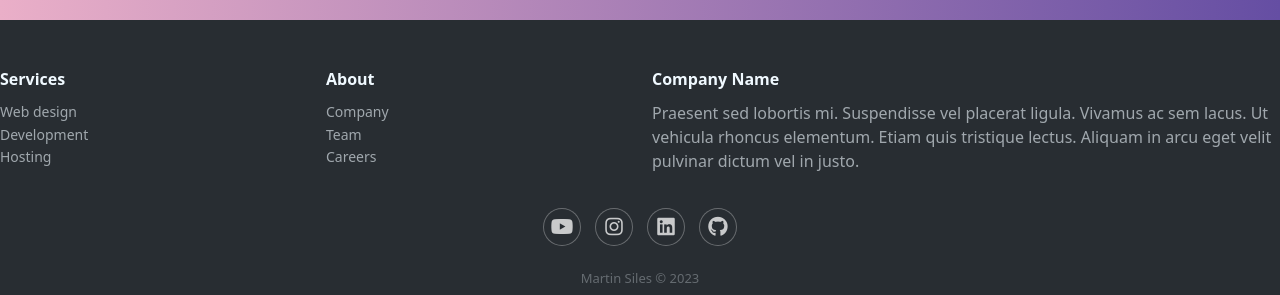
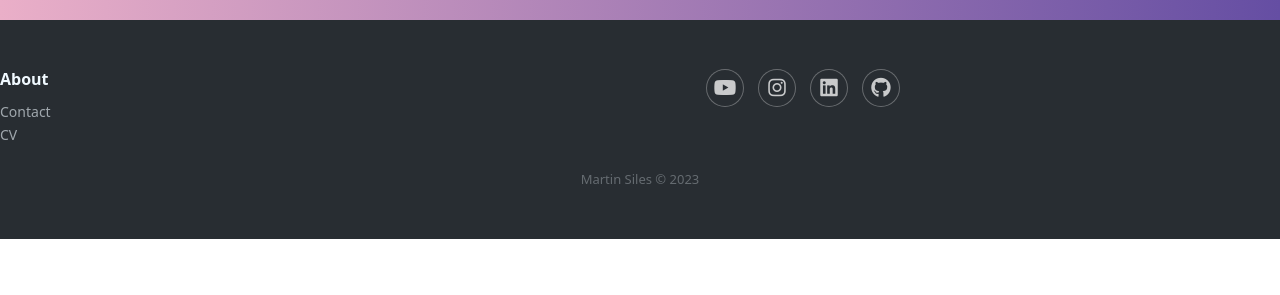
Before and after one commit to Martinsr99/PortFolio, an Angular app: page / in a window 1280 px wide. Shown: the part 836-1131 px from the top of the page. After the commit the page ends 1075 px from the top, so only its background shows below. Built offline with nearby package versions, Linux system fonts and the light colour scheme.

Commit message:
feat: Resize video when closing card

```diff
--- a/src/app/pages/main/main.component.html
+++ b/src/app/pages/main/main.component.html
@@ -9,7 +9,7 @@
             <div class="card card0">
                 <div class="border">
                     <h2>Martin Siles</h2>
-                    <button class="card-button" (click)="disableCard()">Let's go</button>
+                    <button type="button"  (click)="disableCard()" class="card-button btn waves-effect waves-light btn-rounded btn-outline-secondary">Let's go</button>
                     <div class="icons">
                         <a href="https://www.youtube.com/channel/UCAE-h6LasCo18dJymGM5eKg"><i class="fa-brands fa-youtube" style="color: #ffffff;"></i></a>
                         <a href="https://www.instagram.com/siles99/"><i class="fa-brands fa-instagram" style="color: #ffffff;"></i></a>
@@ -24,9 +24,11 @@
 
     </div>
     <!-- The HTML5 video element that will create the background video on the header -->
-    <iframe width="100%" height="100%" class="video" src="https://www.youtube.com/embed/y6MNk25ANMM?autoplay=1&mute=1"
-        title="YouTube video player" frameborder="0"
-        allow="accelerometer; autoplay; clipboard-write; encrypted-media; gyroscope; picture-in-picture; web-share"
-        allowfullscreen></iframe>
+
+
+            <iframe class="video" id="video" src="https://www.youtube.com/embed/y6MNk25ANMM?autoplay=1&mute=1"
+            title="YouTube video player" frameborder="0"
+            allow="accelerometer; autoplay; clipboard-write; encrypted-media; gyroscope; picture-in-picture; web-share"
+            allowfullscreen></iframe>
 
 </div>
--- a/src/app/pages/main/main.component.ts
+++ b/src/app/pages/main/main.component.ts
@@ -8,14 +8,20 @@ import { Component } from '@angular/core';
 export class MainComponent {
 
   public cardShown:boolean = true;
-  public overlay = document.getElementById('overlay')
 
   disableCard() {
     this.cardShown=false
-    console.log(this.overlay)
+    this.resizeDiv()
 
+  }
+  resizeDiv() {
+    const videoElement = document.getElementById('video');
+    if (videoElement) {
+      videoElement.style.transform = 'scale(0.5)';
+    }
   }
 
 
 
+
 }
--- a/src/app/shared/footer/footer.component.html
+++ b/src/app/shared/footer/footer.component.html
@@ -3,26 +3,20 @@
 
         <div class="row">
             <div class="col-sm-6 col-md-3 item">
-                    <h3>Services</h3>
+                <h3>About</h3>
                 <ul>
-                        <li><a href="#">Web design</a></li>
-                        <li><a href="#">Development</a></li>
-                        <li><a href="#">Hosting</a></li>
+                    <li><a href="#">Contact</a></li>
+                    <li><a href="#">CV</a></li>
                 </ul>
             </div>
-                <div class="col-sm-6 col-md-3 item">
-                    <h3>About</h3>
-                    <ul>
-                        <li><a href="#">Company</a></li>
-                        <li><a href="#">Team</a></li>
-                        <li><a href="#">Careers</a></li>
-                    </ul>
+            <div class="col item social">
+                <a href="https://www.youtube.com/channel/UCAE-h6LasCo18dJymGM5eKg"><i
+                        class="fa-brands fa-youtube"></i></a>
+                <a href="https://www.instagram.com/siles99/"><i class="fa-brands fa-instagram"></i></a>
+                <a href="https://www.linkedin.com/in/martinsilesreche588bba177/"><i
+                        class="fa-brands fa-linkedin"></i></a>
+                <a href="https://github.com/Martinsr99"><i class="fa-brands fa-github"></i></a>
             </div>
-                <div class="col-md-6 item text">
-                    <h3>Company Name</h3>
-                    <p>Praesent sed lobortis mi. Suspendisse vel placerat ligula. Vivamus ac sem lacus. Ut vehicula rhoncus elementum. Etiam quis tristique lectus. Aliquam in arcu eget velit pulvinar dictum vel in justo.</p>
-                </div>
-                <div class="col item social"><a href="https://www.youtube.com/channel/UCAE-h6LasCo18dJymGM5eKg"><i class="fa-brands fa-youtube"></i></a><a href="https://www.instagram.com/siles99/"><i class="fa-brands fa-instagram"></i></a><a href="https://www.linkedin.com/in/martinsilesreche588bba177/"><i class="fa-brands fa-linkedin"></i></a><a href="https://github.com/Martinsr99"><i class="fa-brands fa-github"></i></a></div>
         </div>
         <p class="copyright">Martin Siles © {{year}}</p>
 
--- a/src/styles.css
+++ b/src/styles.css
@@ -5,6 +5,11 @@
 .logo {
   width: 50px;
 }
+
+.hidden {
+  display: none;
+}
+
 
 .footer-dark {
   padding:50px 0;
@@ -104,6 +109,8 @@
   display: flex;
   flex-direction: column;
   min-height: 100vh;
+  justify-content: center;
+  align-items: center;
 }
 
 
@@ -178,8 +185,6 @@ h2 {
 
 .card-button {
   margin-left: 20px;
-  background-color: transparent;
-  color: #fff;
   opacity: 0;
   transition: opacity 1s;
 }
@@ -214,6 +219,13 @@ h2 {
   justify-content: center;
   align-items: center;
 }
+.center-wrapper {
+  display: flex;
+  justify-content: center;
+  align-items: center;
+  height: 100%;
+}
+
 
 .video {
   position: absolute;
@@ -222,9 +234,10 @@ h2 {
   height: 100%;
   width: 100%;
   z-index: -999;
-  display: flex;
+  display: relative;
   justify-content: center;
-  align-items: center;}
+  align-items: center;
+}
 
 .dropdown-menu {
   background: none;
```
Lines whose indentation alone changed are shown as unchanged.
